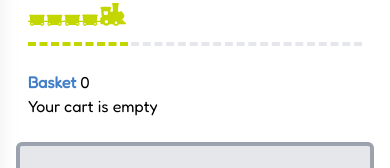
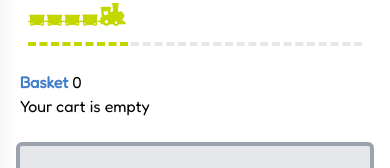
Before and after one commit to steveohozzy/entertainer-interview, a React (Create React App) app: page /cart in a window 390 px wide. Shown: the part 166-334 px from the top of the page. Built offline with nearby package versions, Linux system fonts and the light colour scheme.

Commit message:
cart space fixes

```diff
--- a/src/routes/cart/Cart.js
+++ b/src/routes/cart/Cart.js
@@ -125,7 +125,7 @@ const Cart = () => {
             </div>
             <div className='max-w-7xl mx-auto px-4 sm:px-6 lg:px-8'>
                 <div className='flex flex-wrap py-6'>
-                    <div className='w-full md:w-[66.6666666%] px-3'>
+                    <div className='w-full md:w-[66.6666666%] px-1 md:px-3'>
                         <div className='flex items-end'>
                             <h1 className='text-base md:text-xl font-bold text-textBlue mr-1 md:mr-2'>Basket</h1>
                             {cartItems.length &&
```
